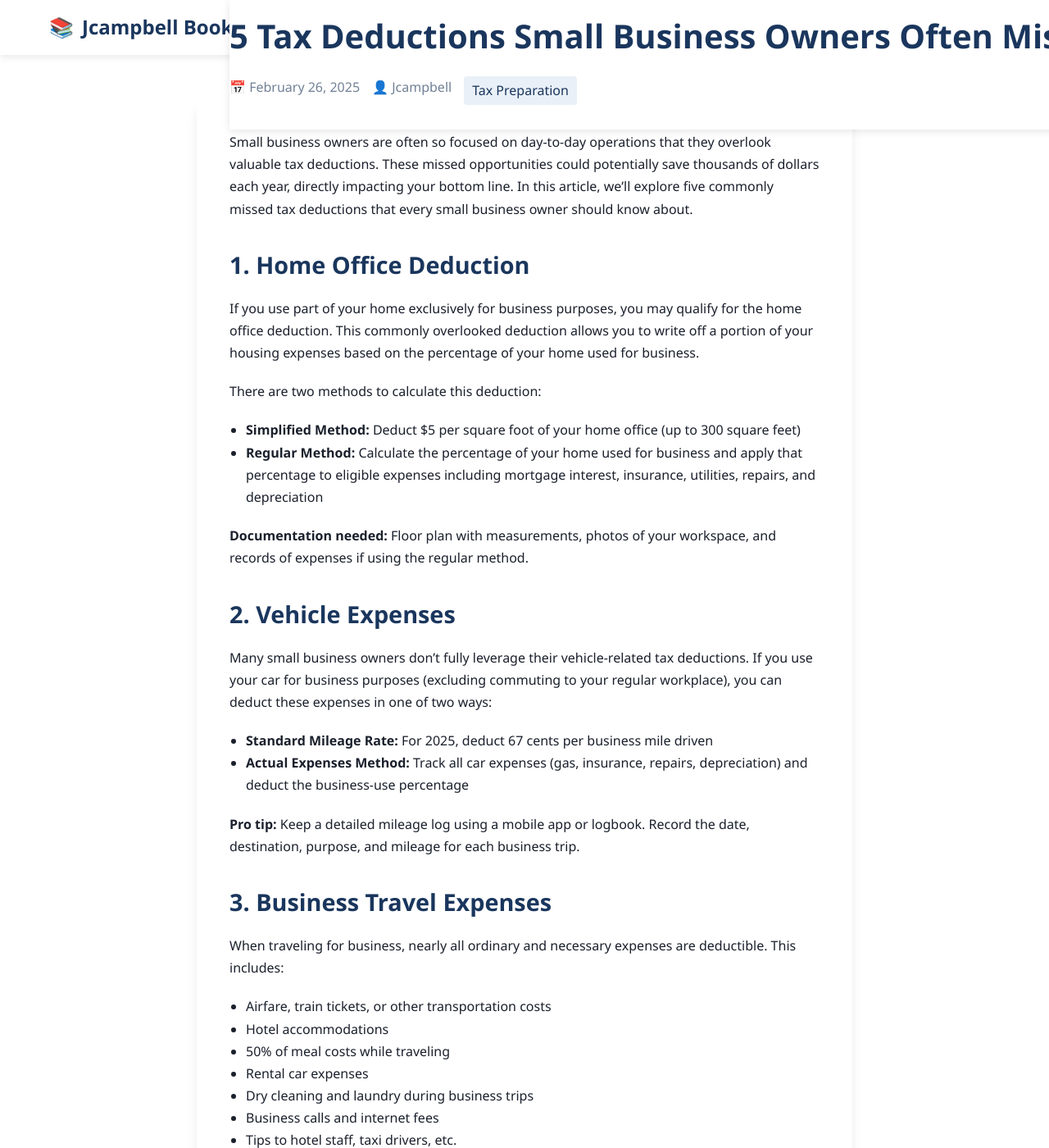
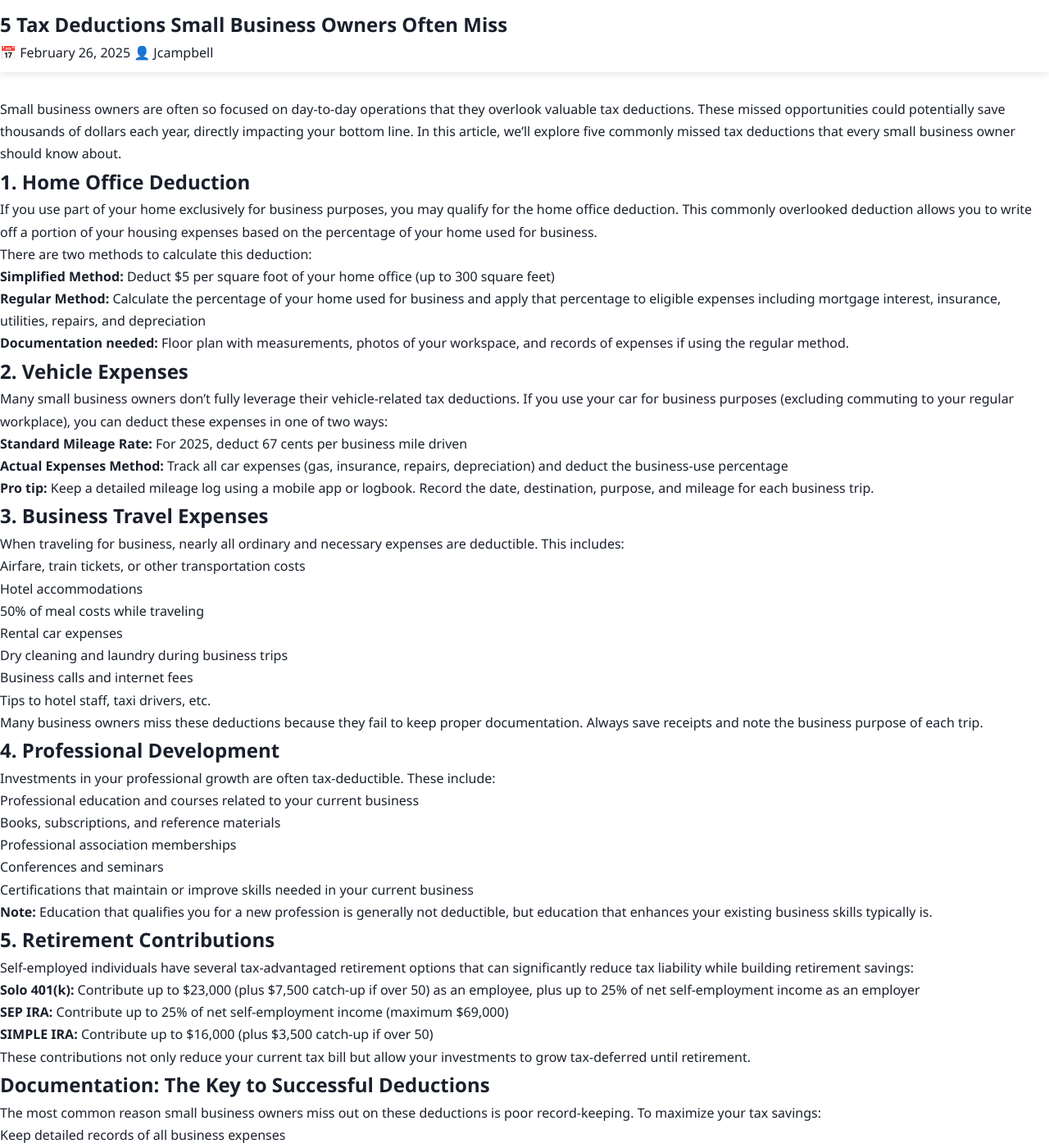
Before and after one commit to jcampbell9724/jcampbell-bookkeeping, a Jekyll site: the page built from _posts/2025-02-26-tax-deductions-small-business.md, in a window 1280 px wide and 1400 px high. Shown: the whole window at 82% size. Built offline with Jekyll 4.4.1, drawn with Linux system fonts in a browser that asks for light colours; some of the changed text lies outside the part shown.

Commit message:
Update post layout

```diff
--- a/_layouts/post.html
+++ b/_layouts/post.html
@@ -2,99 +2,75 @@
 layout: default
 ---
 
-<div class="container">
+<div class="post-container">
     <article class="post">
         <header class="post-header">
-            <h1>{{ page.title }}</h1>
+            <h1 class="post-title">{{ page.title }}</h1>
             <div class="post-meta">
                 <span>📅 {{ page.date | date: "%B %d, %Y" }}</span>
                 {% if page.author %}<span>👤 {{ page.author }}</span>{% endif %}
-                {% if page.category %}<span class="post-category">{{ page.category }}</span>{% endif %}
             </div>
+
+            {% if page.tags.size > 0 %}
+            <div class="post-tags">
+                {% for tag in page.tags %}
+                <span class="post-tag">{{ tag }}</span>
+                {% endfor %}
+            </div>
+            {% endif %}
+
+            {% if page.image %}
+            <img src="{{ page.image }}" alt="{{ page.title }}" class="post-image">
+            {% endif %}
         </header>
 
         <div class="post-content">
             {{ content }}
         </div>
 
+        {% if page.author %}
+        <div class="post-author">
+            <img src="/assets/images/avatar.jpg" alt="{{ page.author }}" class="author-image">
+            <div class="author-bio">
+                <h3>{{ page.author }}</h3>
+                <p>Professional bookkeeper specializing in small business finances, tax preparation, and financial analysis.</p>
+            </div>
+        </div>
+        {% endif %}
+
         <div class="post-navigation">
             {% if page.previous.url %}
-            <a href="{{ page.previous.url }}" class="prev-post">&laquo; {{ page.previous.title }}</a>
+            <a href="{{ page.previous.url }}" class="post-nav-link">
+                <span class="post-nav-label">← Previous Article</span>
+                <span class="post-nav-title">{{ page.previous.title }}</span>
+            </a>
+            {% else %}
+            <div></div>
             {% endif %}
 
             {% if page.next.url %}
-            <a href="{{ page.next.url }}" class="next-post">{{ page.next.title }} &raquo;</a>
+            <a href="{{ page.next.url }}" class="post-nav-link" style="text-align: right;">
+                <span class="post-nav-label">Next Article →</span>
+                <span class="post-nav-title">{{ page.next.title }}</span>
+            </a>
             {% endif %}
         </div>
+
+        {% if site.related_posts.size > 0 %}
+        <section class="related-posts">
+            <h2>Related Articles</h2>
+            <div class="related-grid">
+                {% for post in site.related_posts limit:3 %}
+                <a href="{{ post.url }}" class="related-card">
+                    <div class="related-image" {% if post.image %}style="background-image: url('{{ post.image }}');"{% else %}style="background-image: url('https://placehold.co/600x400/e2e8f0/1a365d?text=Jcampbell+Bookkeeping');"{% endif %}></div>
+                    <div class="related-content">
+                        <h3 class="related-title">{{ post.title }}</h3>
+                        <div class="related-meta">{{ post.date | date: "%B %d, %Y" }}</div>
+                    </div>
+                </a>
+                {% endfor %}
+            </div>
+        </section>
+        {% endif %}
     </article>
 </div>
-
-<style>
-    .post {
-        max-width: 800px;
-        margin: 0 auto;
-        padding: 40px;
-        background-color: white;
-        border-radius: 12px;
-        box-shadow: 0 10px 15px -3px rgba(0, 0, 0, 0.1);
-    }
-
-    .post-header {
-        margin-bottom: 30px;
-    }
-
-    .post-header h1 {
-        font-size: 2.5rem;
-        color: var(--primary-color);
-        margin-bottom: 15px;
-    }
-
-    .post-meta {
-        display: flex;
-        flex-wrap: wrap;
-        gap: 15px;
-        color: var(--grey-color);
-        margin-bottom: 20px;
-    }
-
-    .post-category {
-        background-color: rgba(43, 108, 176, 0.1);
-        color: var(--primary-color);
-        padding: 4px 10px;
-        border-radius: 4px;
-    }
-
-    .post-content h2 {
-        font-size: 1.8rem;
-        color: var(--primary-color);
-        margin: 30px 0 15px;
-    }
-
-    .post-content h3 {
-        font-size: 1.4rem;
-        margin: 25px 0 15px;
-    }
-
-    .post-content p {
-        margin-bottom: 20px;
-    }
-
-    .post-content ul, .post-content ol {
-        margin: 0 0 20px 20px;
-    }
-
-    .post-content img {
-        max-width: 100%;
-        height: auto;
-        margin: 20px 0;
-        border-radius: 8px;
-    }
-
-    .post-navigation {
-        display: flex;
-        justify-content: space-between;
-        margin-top: 40px;
-        padding-top: 20px;
-        border-top: 1px solid #e2e8f0;
-    }
-</style>
```
